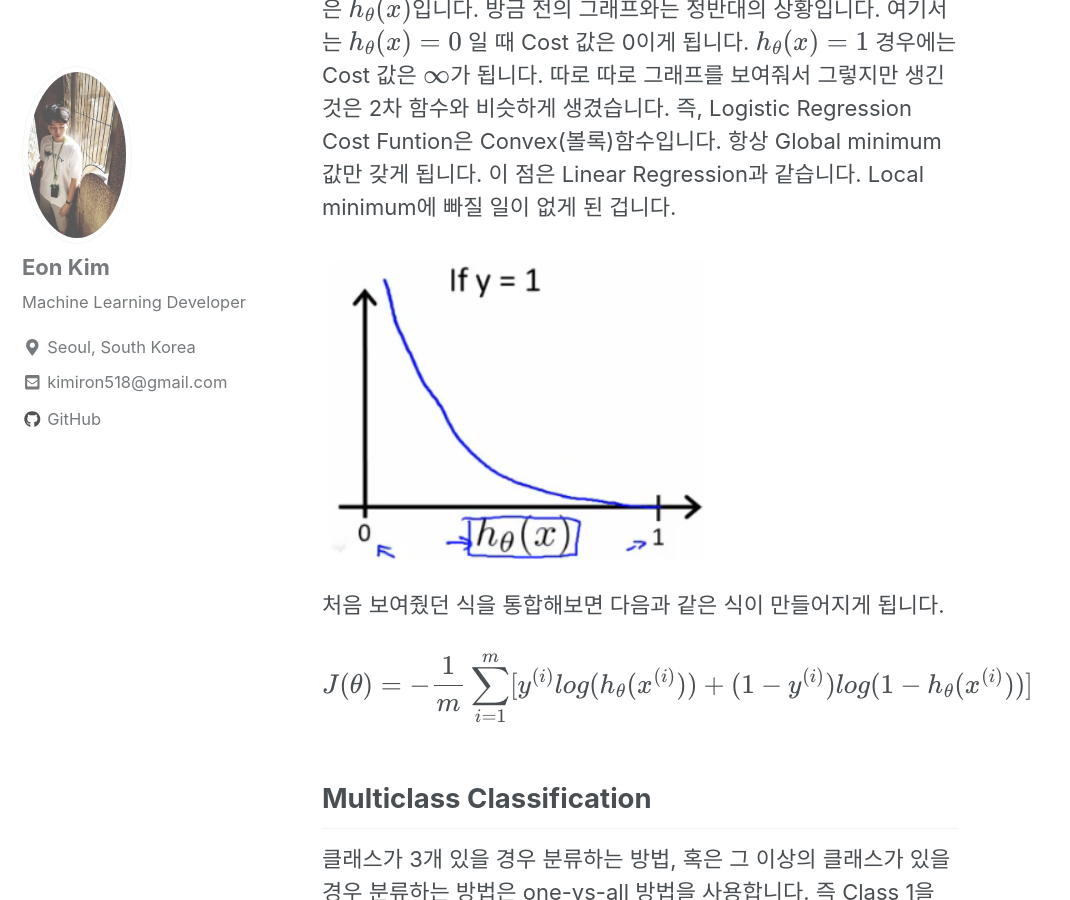
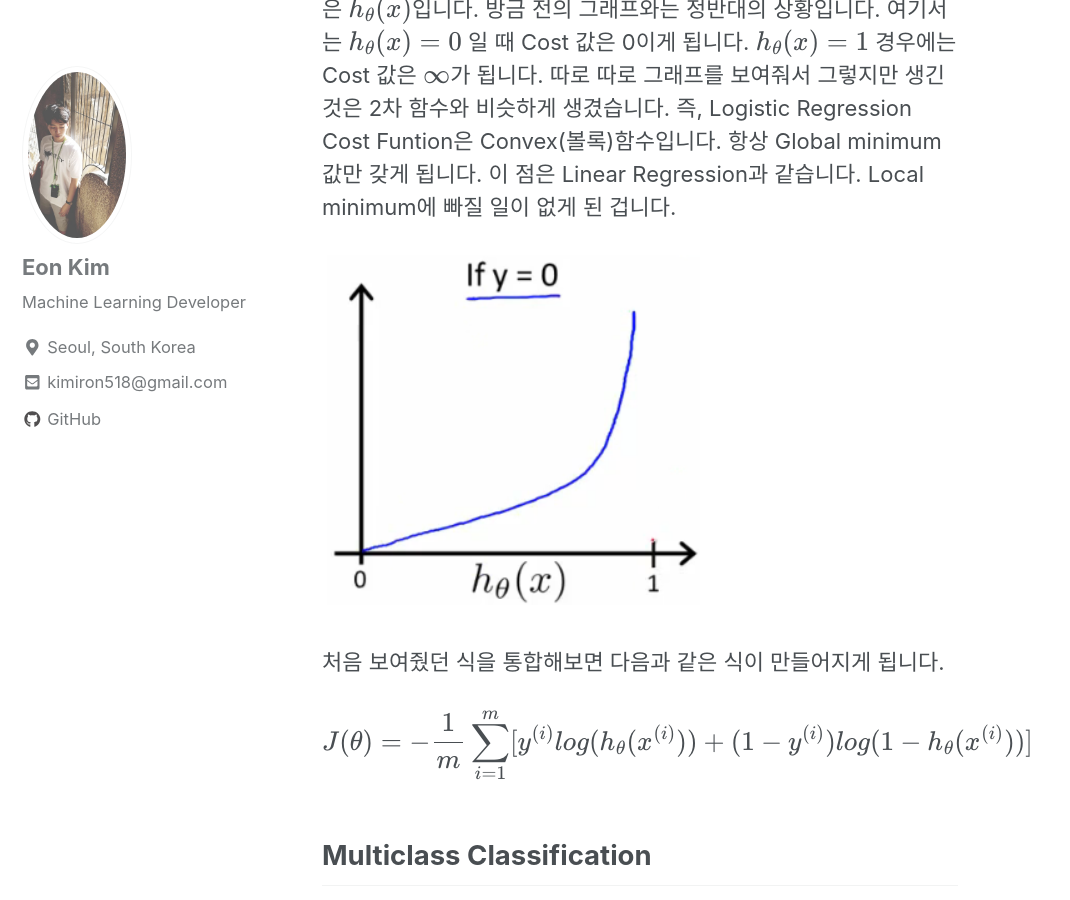
Before and after one commit to thisisiron/thisisiron.github.io, a Jekyll site: the page built from _posts/MachineLearning/2018-09-11-Logistic Regression.md, in a window 1280 px wide and 900 px high, scrolled down 3433 px. Shown: the whole window, without its empty margins (0-1070 px from the left). Built offline with Jekyll 4.4.1, drawn with Linux system fonts in a browser that asks for light colours; cached includes are drawn as plain includes; nearby versions of some CDN libraries; formulas are drawn with MathJax 3.

Commit message:
update image in logistic regression

```diff
--- a/_posts/MachineLearning/2018-09-11-Logistic Regression.md
+++ b/_posts/MachineLearning/2018-09-11-Logistic Regression.md
@@ -37,7 +37,7 @@
 
 다음 아래 그래프는 $y=0$일 때 그래프입니다. 마찬가지로 파란색 선은 $h_{\theta}(x)$입니다. 방금 전의 그래프와는 정반대의 상황입니다. 여기서는 $h_{\theta}(x)=0$ 일 때 Cost 값은 0이게 됩니다. $h_{\theta}(x)=1$ 경우에는 Cost 값은 $\infty$가 됩니다. 따로 따로 그래프를 보여줘서 그렇지만 생긴 것은 2차 함수와 비슷하게 생겼습니다. 즉, Logistic Regression Cost Funtion은 Convex(볼록)함수입니다. 항상 Global minimum 값만 갖게 됩니다. 이 점은 Linear Regression과 같습니다. Local minimum에 빠질 일이 없게 된 겁니다.
 
-<img src="/assets/images/logistic_1.PNG">
+<img src="/assets/images/logistic_2.PNG">
 
 처음 보여줬던 식을 통합해보면 다음과 같은 식이 만들어지게 됩니다.
 
```
